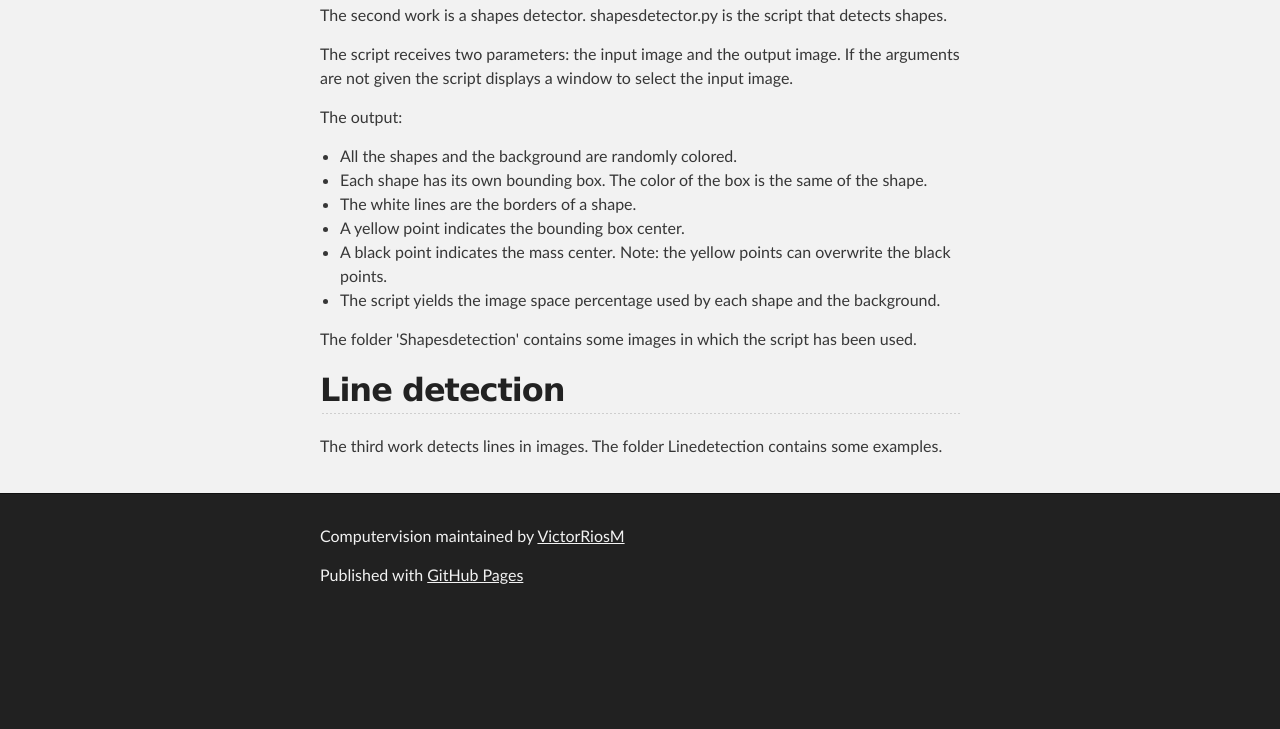
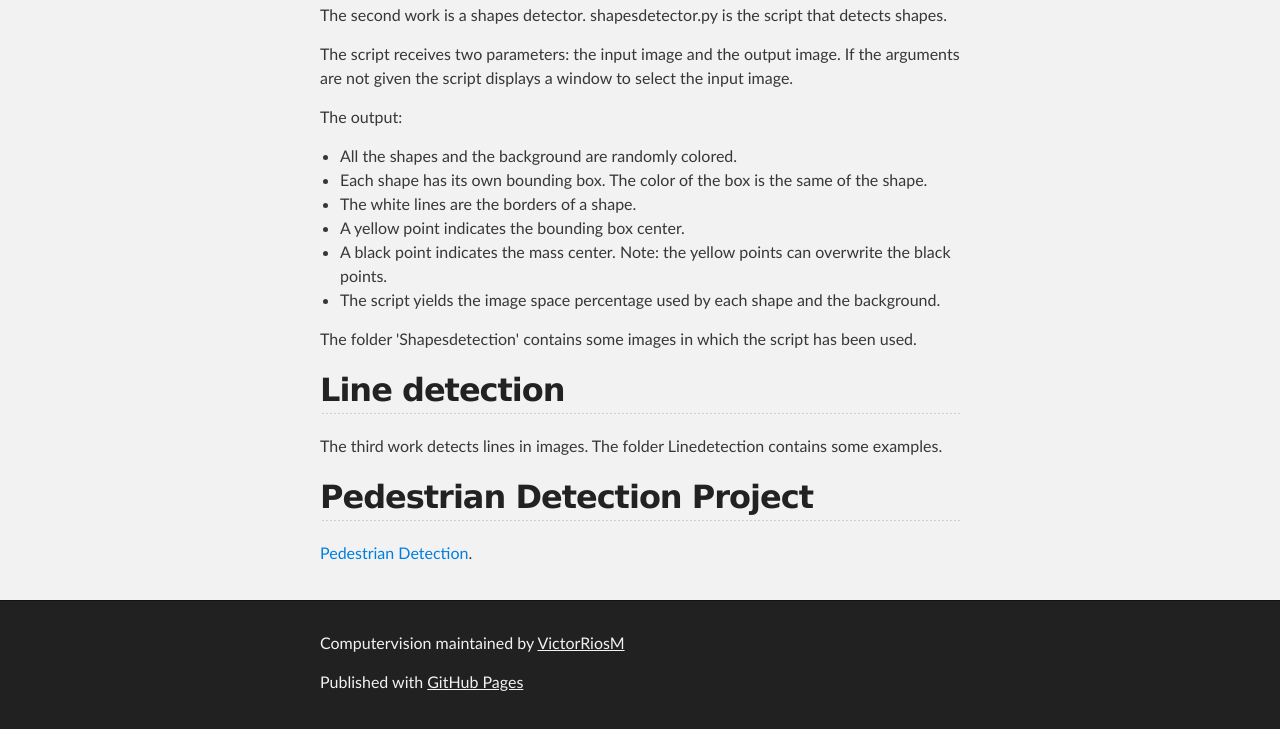
Before and after one commit to VictorRiosM/ComputerVision, a plain HTML site: page index.html in a window 1280 px wide. Shown: the part 559-1288 px from the top of the page. Before the commit the page ends 1181 px from the top, so only its background shows below. Drawn offline with Linux system fonts and the light colour scheme.

Commit message:
Create gh-pages branch via GitHub

```diff
--- a/index.html
+++ b/index.html
@@ -66,6 +66,11 @@
 
 <p>The third work detects lines in images.
 The folder Linedetection contains some examples.</p>
+
+<h2>
+<a id="pedestrian-detection-project" class="anchor" href="#pedestrian-detection-project" aria-hidden="true"><span class="octicon octicon-link"></span></a>Pedestrian Detection Project</h2>
+
+<p><a href="http://victorriosm.github.io/ComputerVision/PedestrianDetection.pdf">Pedestrian Detection</a>.</p>
       </section>
     </div>
 
```
Also changed, not shown: params.json (+1 -1 lines).
